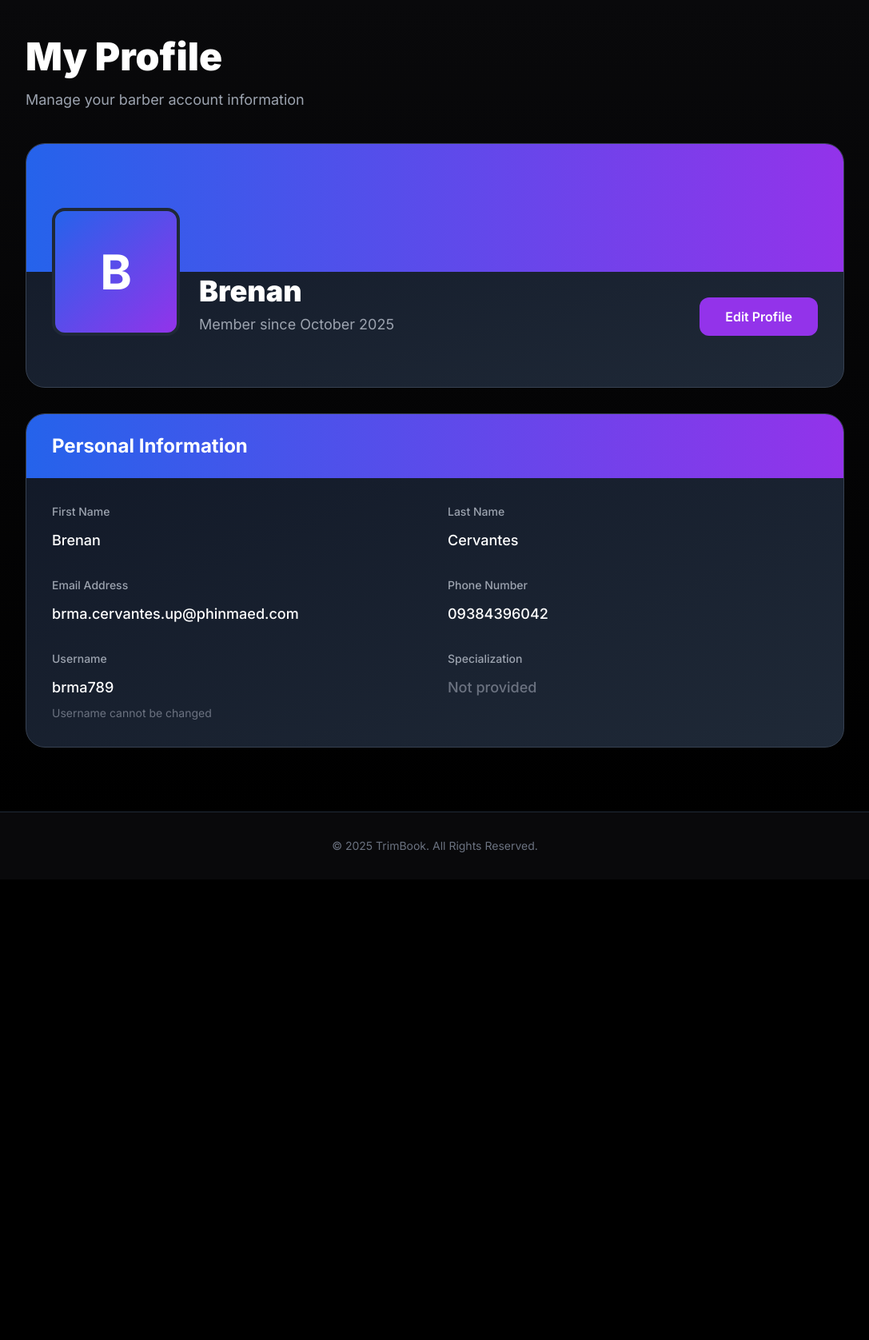
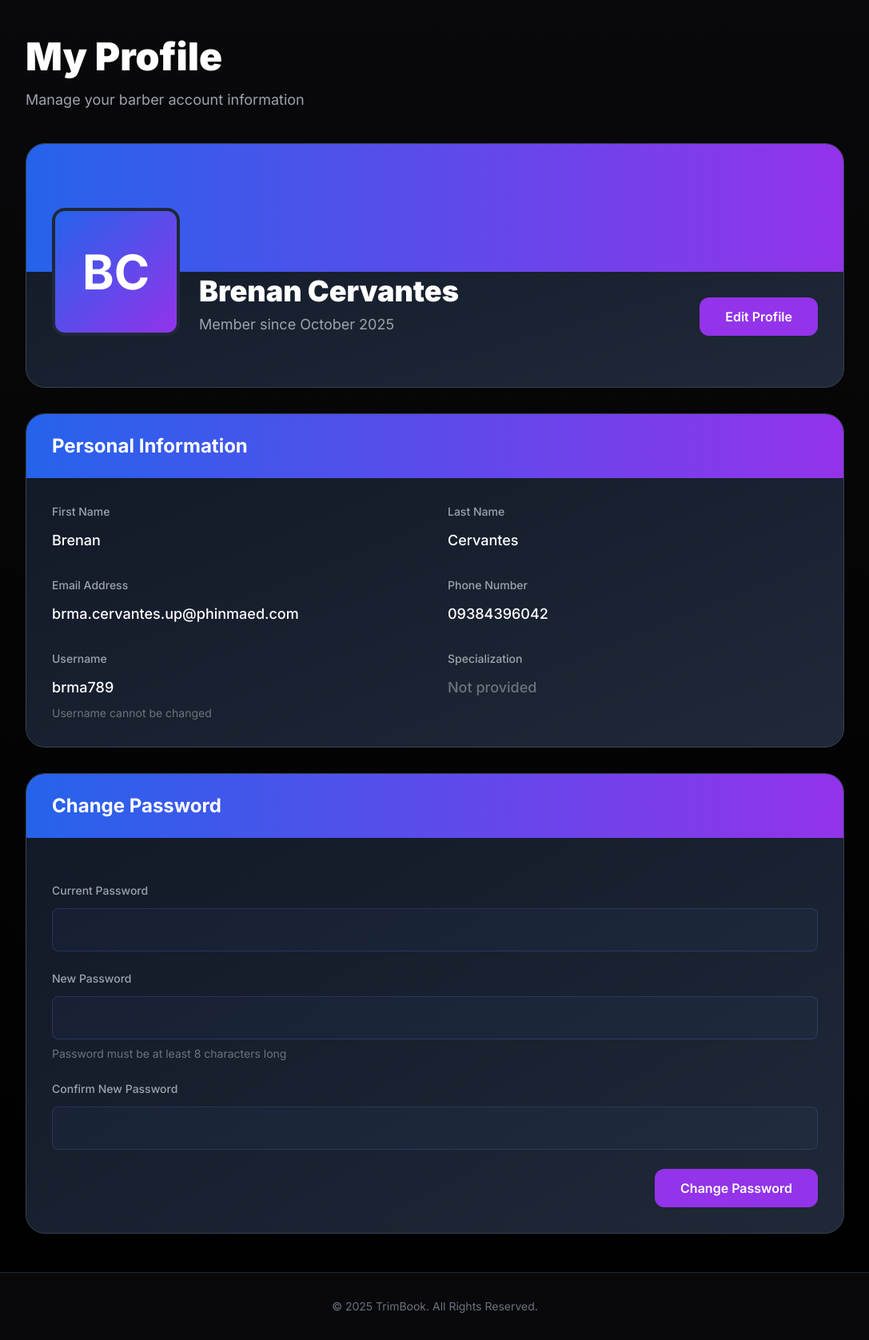
Before and after one commit to voncheems/trimbook, a PHP site: page /dashboards/barber_profile.php in a window 1280 px wide. Shown: the part 74-1750 px from the top of the page at 80% size, without its empty margins (96-1183 px from the left). Before the commit the page ends 1140 px from the top, so only its background shows below. Run offline with PHP 8.4, Linux system fonts and the light colour scheme; a user stored in the database is signed in; data comes from the database, SQL or seed files in the repository; some libraries are stand-ins or nearby versions.

Commit message:
Update barber_profile.php

```diff
--- a/dashboards/barber_profile.php
+++ b/dashboards/barber_profile.php
@@ -24,6 +24,8 @@ $profile_data = [];
 $barber_data = [];
 $error = '';
 $success = '';
+$password_error = '';
+$password_success = '';
 $profile_photo = null;
 
 try {
@@ -63,7 +65,7 @@ try {
 }
 
 // Handle profile update
-if ($_SERVER['REQUEST_METHOD'] === 'POST' && $barber_user_id) {
+if ($_SERVER['REQUEST_METHOD'] === 'POST' && isset($_POST['update_profile']) && $barber_user_id) {
     $first_name_new = $_POST['first_name'] ?? '';
     $last_name_new = $_POST['last_name'] ?? '';
     $email_new = $_POST['email'] ?? '';
@@ -126,6 +128,57 @@ if ($_SERVER['REQUEST_METHOD'] === 'POST' && $barber_user_id) {
         }
     } else {
         $error = "Please fill in all required fields.";
+    }
+}
+
+// Handle password change
+if ($_SERVER['REQUEST_METHOD'] === 'POST' && isset($_POST['change_password']) && $barber_user_id) {
+    $current_password = $_POST['current_password'] ?? '';
+    $new_password = $_POST['new_password'] ?? '';
+    $confirm_password = $_POST['confirm_password'] ?? '';
+
+    if (!empty($current_password) && !empty($new_password) && !empty($confirm_password)) {
+        try {
+            // Verify current password
+            $query = "SELECT password FROM users WHERE user_id = ?";
+            $stmt = $conn->prepare($query);
+            $stmt->bind_param("i", $barber_user_id);
+            $stmt->execute();
+            $result = $stmt->get_result();
+
+            if ($result->num_rows > 0) {
+                $user_data = $result->fetch_assoc();
+
+                if (password_verify($current_password, $user_data['password'])) {
+                    if ($new_password === $confirm_password) {
+                        if (strlen($new_password) >= 8) {
+                            $hashed_password = password_hash($new_password, PASSWORD_DEFAULT);
+                            $update_query = "UPDATE users SET password = ? WHERE user_id = ?";
+                            $update_stmt = $conn->prepare($update_query);
+                            $update_stmt->bind_param("si", $hashed_password, $barber_user_id);
+
+                            if ($update_stmt->execute()) {
+                                $password_success = "Password changed successfully!";
+                            } else {
+                                $password_error = "Error changing password. Please try again.";
+                            }
+                            $update_stmt->close();
+                        } else {
+                            $password_error = "New password must be at least 8 characters long.";
+                        }
+                    } else {
+                        $password_error = "New passwords do not match.";
+                    }
+                } else {
+                    $password_error = "Current password is incorrect.";
+                }
+            }
+            $stmt->close();
+        } catch (Exception $e) {
+            $password_error = "Error: " . $e->getMessage();
+        }
+    } else {
+        $password_error = "Please fill in all password fields.";
     }
 }
 
@@ -333,6 +386,7 @@ $specialization = $barber_data['specialization'] ?? '';
 
       <!-- Profile Information -->
       <form id="profileForm" method="POST" class="bg-gradient-to-br from-gray-900 to-gray-800 border border-gray-700 rounded-3xl overflow-hidden mb-8">
+        <input type="hidden" name="update_profile" value="1">
         <div class="bg-gradient-to-r from-blue-600 to-purple-600 px-8 py-6">
           <h2 class="text-2xl font-bold">Personal Information</h2>
         </div>
@@ -382,6 +436,57 @@ $specialization = $barber_data['specialization'] ?? '';
           </div>
         </div>
       </form>
+
+      <!-- Change Password Section -->
+      <div class="bg-gradient-to-br from-gray-900 to-gray-800 border border-gray-700 rounded-3xl overflow-hidden">
+        <div class="bg-gradient-to-r from-blue-600 to-purple-600 px-8 py-6">
+          <h2 class="text-2xl font-bold">Change Password</h2>
+        </div>
+        <div class="p-8">
+          <!-- Password Messages -->
+          <?php if (!empty($password_success)): ?>
+            <div class="mb-6 bg-green-500/20 border border-green-500/30 text-green-400 px-6 py-4 rounded-xl">
+              <?= htmlspecialchars($password_success) ?>
+            </div>
+          <?php endif; ?>
+
+          <?php if (!empty($password_error)): ?>
+            <div class="mb-6 bg-red-500/20 border border-red-500/30 text-red-400 px-6 py-4 rounded-xl">
+              <?= htmlspecialchars($password_error) ?>
+            </div>
+          <?php endif; ?>
+
+          <form method="POST" class="space-y-6">
+            <input type="hidden" name="change_password" value="1">
+
+            <!-- Current Password -->
+            <div>
+              <label class="text-gray-400 text-sm font-medium block mb-3">Current Password</label>
+              <input type="password" name="current_password" class="w-full edit-input px-4 py-3 rounded-lg text-white text-lg" required />
+            </div>
+
+            <!-- New Password -->
+            <div>
+              <label class="text-gray-400 text-sm font-medium block mb-3">New Password</label>
+              <input type="password" name="new_password" class="w-full edit-input px-4 py-3 rounded-lg text-white text-lg" required minlength="8" />
+              <p class="text-gray-500 text-sm mt-2">Password must be at least 8 characters long</p>
+            </div>
+
+            <!-- Confirm New Password -->
+            <div>
+              <label class="text-gray-400 text-sm font-medium block mb-3">Confirm New Password</label>
+              <input type="password" name="confirm_password" class="w-full edit-input px-4 py-3 rounded-lg text-white text-lg" required minlength="8" />
+            </div>
+
+            <!-- Submit Button -->
+            <div class="flex justify-end">
+              <button type="submit" class="mt-4 md:mt-0 px-8 py-3 bg-purple-600 hover:bg-purple-700 rounded-xl font-semibold transition">
+                Change Password
+              </button>
+            </div>
+          </form>
+        </div>
+      </div>
 
     </div>
   </main>
```
